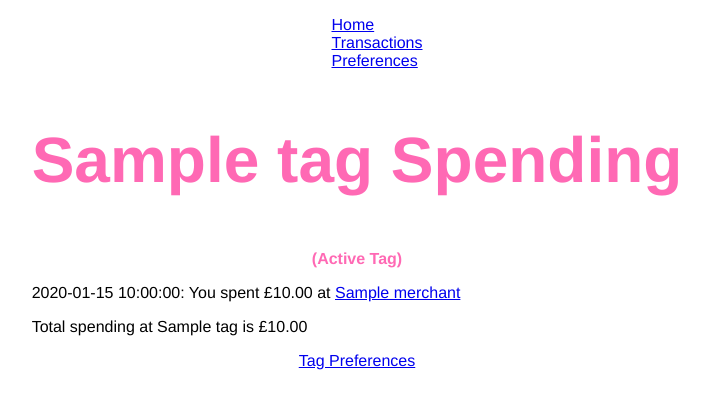
After one commit to saerx/spending_tracker_project, a Flask app: page /tags/1 in a window 1280 px wide. The commit adds this page. Shown: the top 409 px of the page, without its empty margins (283-992 px from the left). Run offline with Flask 2, Linux system fonts and the light colour scheme; a database or web service that is not in the repository returns one stand-in record (values such as "Sample title"); some libraries are stand-ins or nearby versions.

Commit message:
added ability to display purchases by tag plus some interlinking hyperlinks

```diff
--- a/controllers/tags_controller.py
+++ b/controllers/tags_controller.py
@@ -1,7 +1,13 @@
 from flask import Blueprint, Flask, render_template, redirect, request
+import datetime
 
 from models.tag import Tag
 import repositories.tag_repository as tag_repository
+
+from models.transaction import Transaction
+import repositories.transaction_repository as transaction_repository
+
+
 
 tags_blueprint = Blueprint("tags", __name__)
 
@@ -21,14 +27,14 @@ def create_tag():
     return redirect("/tags")
 
 
-#DELETE
-#DELETE '/tags/<id>
+# DELETE
+# DELETE '/tags/<id>
 @tags_blueprint.route("/tags/<id>/delete", methods=["POST"])
 def delete_tag(id):
     tag_repository.delete(id)
     return redirect('/tags')
 
-#UPDATE
+# UPDATE
 
 @tags_blueprint.route("/tags/<id>/deactivate", methods=["POST"])
 def deactivate(id):
@@ -39,3 +45,12 @@ def deactivate(id):
 def activate(id):
     tag_repository.activate(id)
     return redirect("/tags")
+
+# SHOW
+
+@tags_blueprint.route("/tags/<id>")
+def show(id):
+    tag = tag_repository.select(id)
+    transactions = transaction_repository.select_for_tags(id)
+    total = transaction_repository.get_tag_total(id)
+    return render_template("tags/show.html", tag=tag, transactions=transactions, total=total)
--- a/repositories/transaction_repository.py
+++ b/repositories/transaction_repository.py
@@ -41,20 +41,6 @@ def select(id):
     tag = tag_repository.select(result["tag_id"])
     transaction = Transaction(result["amount"], merchant, tag, result["trans_time"], result["id"])
     return transaction
-
-def select_for_merchants(merch_id):
-    # import pdb; pdb.set_trace()
-    merch_transactions = []
-    sql = f"SELECT * FROM transactions WHERE merchant_id = {merch_id} ORDER BY trans_time DESC"
-    # I know this is an insecure way to write this but for some reason it wouldn't work the %s way at all
-    results = run_sql(sql)
-    for result in results:
-        merchant = merchant_repository.select(result["merchant_id"])
-        tag = tag_repository.select(result["tag_id"])
-        transaction = Transaction(result["amount"], merchant, tag, result["trans_time"], result["id"])
-        merch_transactions.append(transaction)
-    return merch_transactions
-
 
 # UPDATE
 
@@ -119,5 +105,50 @@ def budget_alerts():
         return f"Your budget is {dec_budget}."
 
 
+# LIST BY MERCHANTS
+
+def select_for_merchants(merch_id):
+    # import pdb; pdb.set_trace()
+    merch_transactions = []
+    sql = f"SELECT * FROM transactions WHERE merchant_id = {merch_id} ORDER BY trans_time DESC"
+    # I know this is an insecure way to write this but for some reason it wouldn't work the %s way at all
+    results = run_sql(sql)
+    for result in results:
+        merchant = merchant_repository.select(result["merchant_id"])
+        tag = tag_repository.select(result["tag_id"])
+        transaction = Transaction(result["amount"], merchant, tag, result["trans_time"], result["id"])
+        merch_transactions.append(transaction)
+    return merch_transactions
+
+def get_merchant_total(merch_id):
+    total = 0
+    transactions = select_for_merchants(merch_id)
+    for transaction in transactions:
+        total += transaction.amount
+    return decimalise(total)
+
+# LIST BY TAGS
+
+def select_for_tags(tag_id):
+    # import pdb; pdb.set_trace()
+    tag_transactions = []
+    sql = f"SELECT * FROM transactions WHERE tag_id = {tag_id} ORDER BY trans_time DESC"
+    # I know this is an insecure way to write this but for some reason it wouldn't work the %s way at all
+    results = run_sql(sql)
+    for result in results:
+        merchant = merchant_repository.select(result["merchant_id"])
+        tag = tag_repository.select(result["tag_id"])
+        transaction = Transaction(result["amount"], merchant, tag, result["trans_time"], result["id"])
+        tag_transactions.append(transaction)
+    return tag_transactions
+
+def get_tag_total(tag_id):
+    total = 0
+    transactions = select_for_tags(tag_id)
+    for transaction in transactions:
+        total += transaction.amount
+    return decimalise(total)
+
+
 # def list_by_month(x):
 #     SELECT * FROM transactions WHERE trans_time >= timestamp '2020-09-01' AND trans_time < timestamp '2020-10-01'
--- a/static/style.css
+++ b/static/style.css
@@ -16,6 +16,12 @@ h2{
   font-size: 48pt;
 }
 
+h4{
+  color: hotpink;
+  width: fit-content;
+  margin: auto
+}
+
 header{
   width: fit-content;
   margin: auto;
@@ -24,3 +30,8 @@ header{
 ul{
   list-style-type: none;
 }
+
+.prefs-link {
+  width: fit-content;
+  margin: auto
+}
--- /dev/null
+++ b/templates/tags/show.html
@@ -0,0 +1,36 @@
+{% extends 'base.html' %}
+
+{% block content %}
+
+<h2>{{tag.name}} Spending</h2>
+
+{% if tag.activated %}
+    <h4>(Active Tag)</h4>
+
+{% else %}
+
+    <h4>(Inactive Tag)</h4>
+{% endif %}
+
+
+
+{% for transaction in transactions %}
+
+<section>
+    <p>{{transaction.trans_time}}: You spent {{ transaction.display_amount() }} at <a href="/merchants/{{transaction.merchant.id}}">{{transaction.merchant.name}}</a></p>
+</section>
+
+
+{% endfor %}
+
+
+<section>
+    <p>Total spending at {{tag.name}} is {{total}}</p>
+</section>
+
+<section class=prefs-link>
+    <a href="/tags">Tag Preferences</a>
+</section>
+
+
+{% endblock content %}
--- a/templates/transactions/index.html
+++ b/templates/transactions/index.html
@@ -3,6 +3,7 @@
 {% block content %}
 
 <h1>Your Spendzo</h1>
+
 
 {% for transaction in transactions %}
 
```
Also changed, not shown: controllers/merchants_controller.py (+4 -4 lines), templates/merchants/index.html (+4 -4 lines), templates/merchants/show.html (+20 -0 lines), templates/tags/index.html (+4 -4 lines).
